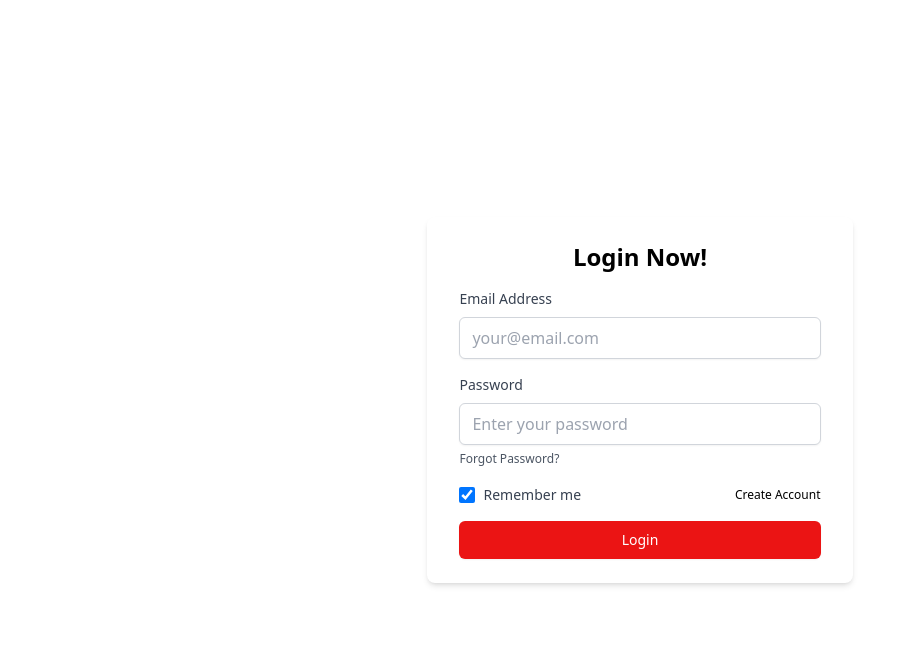
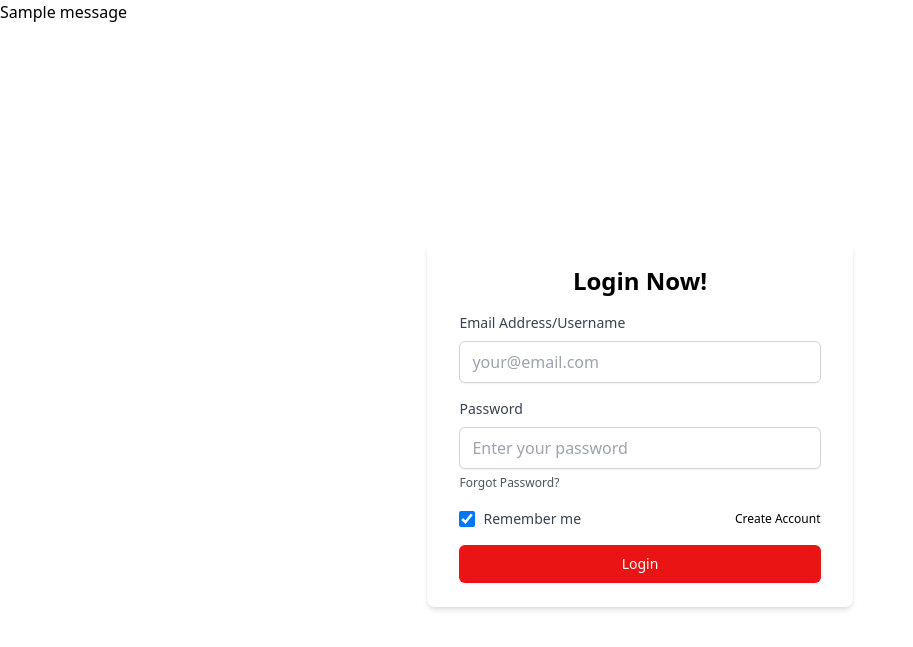
Before and after one commit to ShivamSehgal01/Locale-Linkup, a Django app: page /login in a window 1280 px wide. Shown: the top 647 px of the page, without its empty margins (0-913 px from the left). Before the commit the page ends 586 px from the top, so only its background shows below. Run offline with Django 5.2, Linux system fonts and the light colour scheme; one stand-in notice (Sample message) is shown; style sheets or scripts are compiled from the project's sources.

Commit message:
Update login.html

```diff
--- a/locale_linkup/templates/login.html
+++ b/locale_linkup/templates/login.html
@@ -1,28 +1,38 @@
+{% load static %}
 <!DOCTYPE html>
 <html lang="en">
   <head>
     <meta charset="UTF-8" />
     <meta name="viewport" content="width=device-width, initial-scale=1.0" />
     <title>Locale LinkUp</title>
-    <link rel="stylesheet" href="/locale_linkup/static/css/main.css" />
+    <link rel="stylesheet" href="{% static 'css/main.css' %}" >
   </head>
   <body>
+    {% if messages %}
+        <ul>
+            {% for message in messages %}
+                <li>{{ message }}</li>
+            {% endfor %}
+        </ul>
+    {% endif %}
     <!-- component -->
     <div class="min-h-screen flex items-center justify-center w-full">
       <div class="bg-white shadow-md rounded-lg px-8 py-6 max-w-md">
         <h1 class="text-2xl font-bold text-center mb-4 text-black">
           Login Now!
         </h1>
-        <form action="#">
+        <form method="post">
+          {% csrf_token %}
           <div class="mb-4">
             <label
-              for="email"
+              for="username"
               class="block text-sm font-medium text-gray-700 dark:text-gray-300 mb-2"
-              >Email Address</label
+              >Email Address/Username</label
             >
             <input
-              type="email"
-              id="email"
+              type="text"
+              id="username"
+              name="username"
               class="shadow-sm rounded-md w-full px-3 py-2 border border-gray-300 focus:outline-none"
               placeholder="your@email.com"
               required
@@ -37,6 +47,7 @@
             <input
               type="password"
               id="password"
+              name="password"
               class="shadow-sm rounded-md w-full px-3 py-2 border border-gray-300 focus:outline-none"
               placeholder="Enter your password"
               required
@@ -62,13 +73,13 @@
               >
             </div>
             <a
-              href="/locale_linkup/templates/signup.html"
+              href="/signup"
               class="text-xs focus:outline-none focus:ring-2 focus:ring-offset-2"
               >Create Account</a
             >
           </div>
           <button
-            onclick="alert('Login Complete')"
+            {% comment %} onclick="alert('Login Complete')" {% endcomment %}
             type="submit"
             class="w-full flex justify-center py-2 px-4 border border-transparent rounded-md shadow-sm text-sm font-medium text-white bg-mainRed hover:bg-darkRed focus:outline-none focus:ring-2 focus:ring-offset-2"
           >
```
